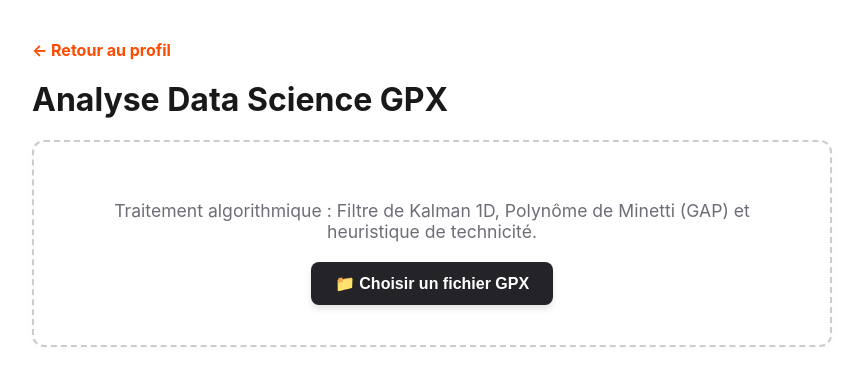
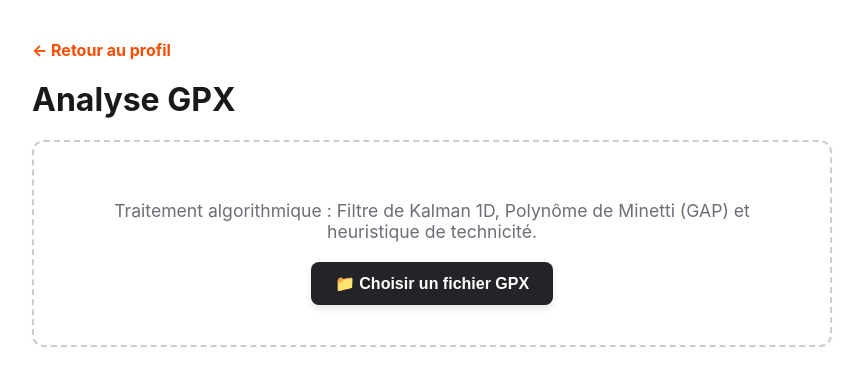
Before and after one commit to enzoley/Strav-Analyse, a React (Vite) app in the folder strava-app/: page /gpx-analyzer in a window 1280 px wide. Shown: the top 386 px of the page, without its empty margins (208-1071 px from the left). Built offline with nearby package versions, Linux system fonts and the light colour scheme.

Commit message:
Analyse des traces GPX

```diff
--- a/strava-app/src/components/GpxAnalyzer.tsx
+++ b/strava-app/src/components/GpxAnalyzer.tsx
@@ -168,7 +168,7 @@ export default function GpxAnalyzer() {
         <div className="gpx-page-container">
             <Link to="/activities" style={{ color: '#FC4C02', textDecoration: 'none', fontWeight: 'bold' }}>← Retour au profil</Link>
 
-            <h1 style={{ marginTop: '20px', color: '#1a1919' }}>Analyse Data Science GPX</h1>
+            <h1 style={{ marginTop: '20px', color: '#1a1919' }}>Analyse GPX</h1>
 
             <div className="gpx-upload-box">
                 <p style={{ color: '#6d6d78', marginBottom: '20px', fontSize: '1.1rem' }}>
```
